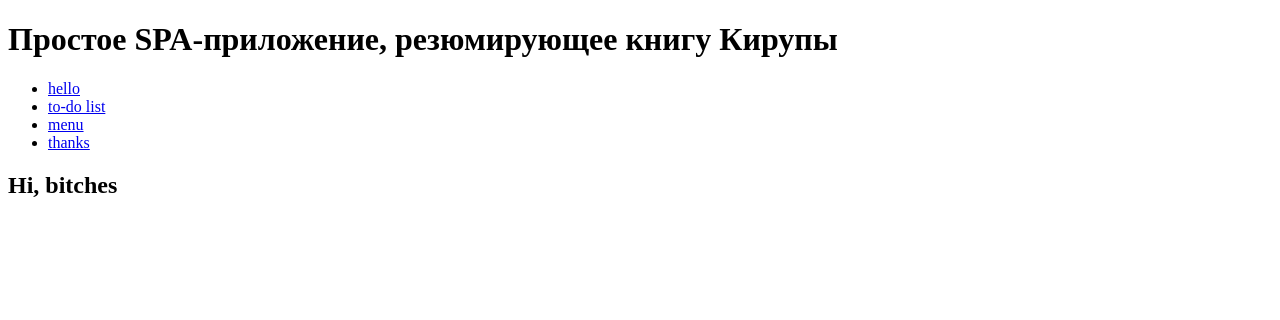
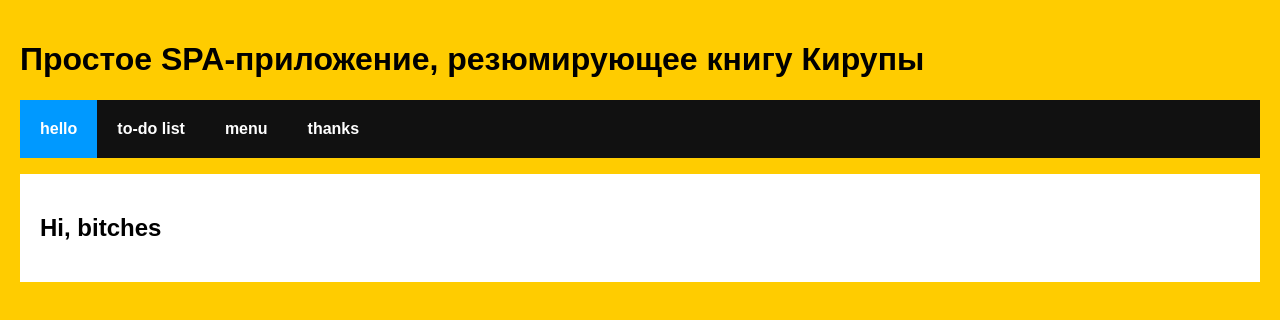
Before and after one commit to khesea/react, a React (Create React App) app in the folder final/final/: page /#/ in a window 1280 px wide. Shown: the top 320 px of the page. Built offline with nearby package versions, Linux system fonts and the light colour scheme.

Commit message:
todolist

```diff
--- a/final/final/package.json
+++ b/final/final/package.json
@@ -8,6 +8,8 @@
     "@testing-library/user-event": "^13.5.0",
     "react": "^18.2.0",
     "react-dom": "^18.2.0",
+    "react-flip-move": "^3.0.5",
+    "react-router-dom": "^6.9.0",
     "react-scripts": "5.0.1",
     "web-vitals": "^2.1.4"
   },
--- a/final/final/src/App.js
+++ b/final/final/src/App.js
@@ -1,9 +1,9 @@
 import React, {Component} from "react";
 import {
+  HashRouter,
+  NavLink,
   Routes,
-  Route,
-  NavLink,
-  HashRouter,
+  Route
 } from "react-router-dom";
 import Hello from "./Hello";
 import TodoListContainer from "./TodoListContainer";
@@ -17,7 +17,7 @@ class App extends Component {
       <HashRouter>
         <div>
           <h1>Простое SPA-приложение, резюмирующее книгу Кирупы</h1>
-          <ul className="header">
+          <ul className="headerLinks">
             <li><NavLink to="/">hello</NavLink></li>
             <li><NavLink to="/todoList">to-do list</NavLink></li>
             <li><NavLink to="/menu">menu</NavLink></li>
@@ -25,10 +25,10 @@ class App extends Component {
           </ul>
           <div className="content">
             <Routes>
-              <Route path="/" Component={Hello} />
-              <Route path="/todoList" Component={TodoListContainer} />
-              <Route path="/menu" Component={Menu} />
-              <Route path="/thanks" Component={Thanks} />
+              <Route path="/" Component={Hello}/>
+              <Route path="/todoList" Component={TodoListContainer}/>
+              <Route path="/menu" Component={Menu}/>
+              <Route path="/thanks" Component={Thanks}/>
             </Routes>
           </div>
         </div>
--- a/final/final/src/TodoItems.js
+++ b/final/final/src/TodoItems.js
@@ -1,4 +1,5 @@
 import React, {Component} from "react";
+import FlipMove from "react-flip-move";
 
 class TodoItems extends Component {
   constructor(props) {
@@ -7,8 +8,13 @@ class TodoItems extends Component {
     this.createTasks = this.createTasks.bind(this);
   }
 
+  delete(key) {
+    this.props.delete(key);
+  }
+
   createTasks(item) {
-    return <li key={item.key}>{item.text}</li>
+    return <li onClick={() => this.delete(item.key)}
+    key={item.key}>{item.text}</li>
   }
 
   render() {
@@ -16,7 +22,9 @@ class TodoItems extends Component {
     var listItems = todoEntries.map(this.createTasks);
     return (
       <ul className="theList">
-        {listItems}
+        <FlipMove duration={300} easing="ease-out">
+          {listItems}
+        </FlipMove>
       </ul>
     );
   }
--- /dev/null
+++ b/final/final/src/TodoList.css
@@ -0,0 +1,52 @@
+.todoListMain {
+  display: flex;
+  justify-content: center;
+  align-items: center;
+  flex-direction: column;
+}
+
+.todoListMain .header input {
+  padding: 10px;
+  font-size: 16px;
+  border: 2px solid #66CC99;
+  border-radius: 5px;
+  width: 175px;
+}
+
+.todoListMain .header button {
+  padding: 10px;
+  font-size: 16px;
+  margin: 10px;
+  margin-right: 0px;
+  background-color: #0066ff;
+  color: #fff;
+  border: 2px solid #0066ff;
+  border-radius: 5px;
+  cursor: pointer;
+}
+
+.todoListMain .header button:hover {
+  background-color: #003399;
+  border: 2px solid #003399;
+}
+
+.todoListMain .theList {
+  list-style: none;
+  padding-left: 0;
+  width: 250px;
+}
+
+.todoListMain .theList li {
+  color: #333;
+  background-color: #33CC99;
+  padding: 15px;
+  margin-bottom: 15px;
+  border-radius: 5px;
+  cursor: pointer;
+  transition: 0.3s;
+}
+
+.todoListMain .theList li:hover {
+  background-color: #CC9999;
+  color: #fff;
+}
--- a/final/final/src/TodoListContainer.js
+++ b/final/final/src/TodoListContainer.js
@@ -1,5 +1,6 @@
 import React, {Component} from "react";
 import TodoItems from "./TodoItems";
+import "./TodoList.css";
 
 class TodoListContainer extends Component {
   constructor(props) {
@@ -10,6 +11,7 @@ class TodoListContainer extends Component {
     }
 
     this.addItem = this.addItem.bind(this);
+    this.deleteItem = this.deleteItem.bind(this);
   }
 
   addItem(e) {
@@ -32,6 +34,16 @@ class TodoListContainer extends Component {
     e.preventDefault();
   }
 
+  deleteItem(key) {
+    var filtredItems = this.state.items.filter(function(item) {
+      return (item.key !== key);
+    });
+
+    this.setState({
+      items: filtredItems
+    });
+  }
+
   render() {
     return (
       <div className="todoListMain">
@@ -42,7 +54,8 @@ class TodoListContainer extends Component {
             <button type="submit">ok</button>
           </form>
         </div>
-        <TodoItems entries={this.props.items}/>
+        <TodoItems entries={this.state.items}
+                delete={this.deleteItem}/>
       </div>
     );
   }
--- a/final/final/src/index.css
+++ b/final/final/src/index.css
@@ -0,0 +1,37 @@
+body {
+  background-color: #ffcc00;
+  padding: 20px;
+  margin: 0;
+}
+
+h1, h2, p, ul, li {
+  font-family: sans-serif;
+}
+
+.headerLinks li {
+  display: inline;
+  list-style-type: none;
+  margin: 0;
+}
+
+.headerLinks {
+  background-color: #111;
+  padding: 0;;
+}
+
+.headerLinks li a {
+  color: #fff;
+  font-weight: bold;
+  text-decoration: none;
+  padding: 20px;
+  display: inline-block;
+}
+
+.content {
+  background-color: #fff;
+  padding: 20px;
+}
+
+.active {
+  background-color: #0099ff;
+}
```
Also changed, not shown: 1 other file (tests, documents, lock files or other folders).
